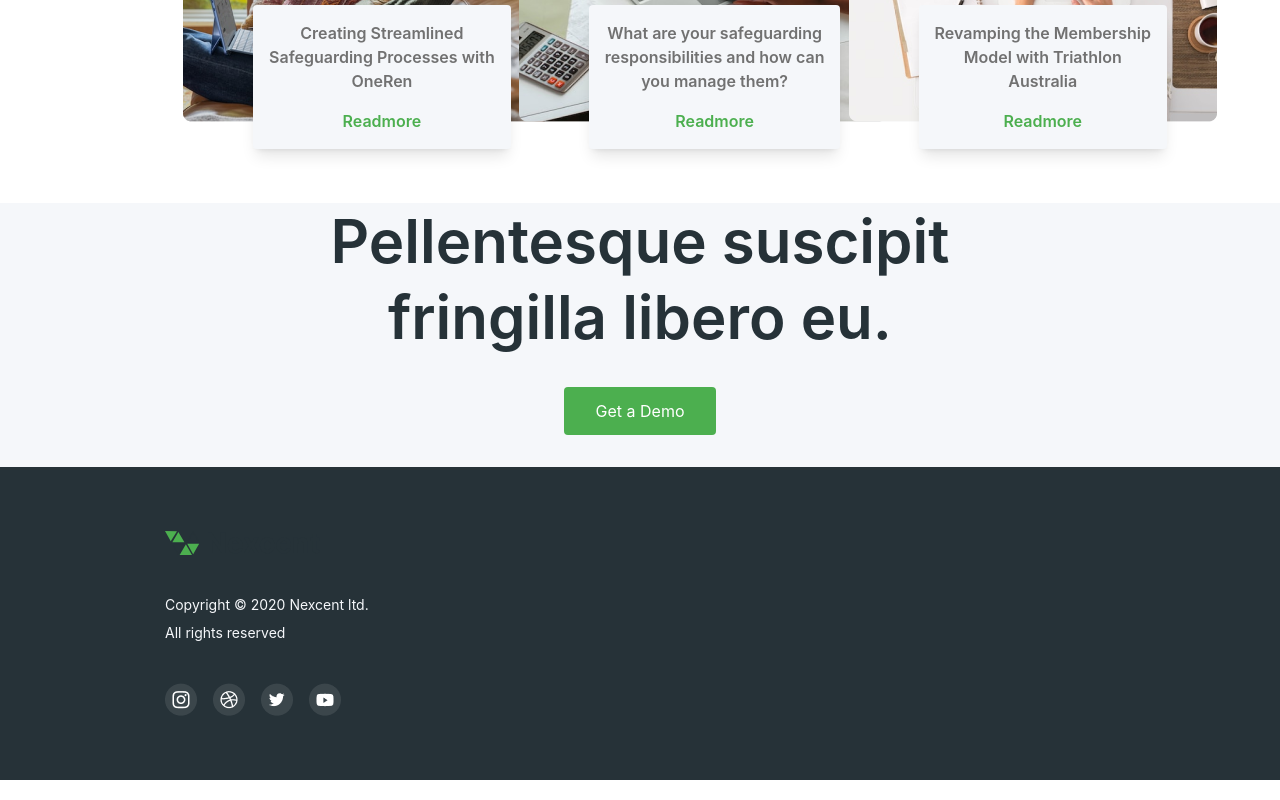
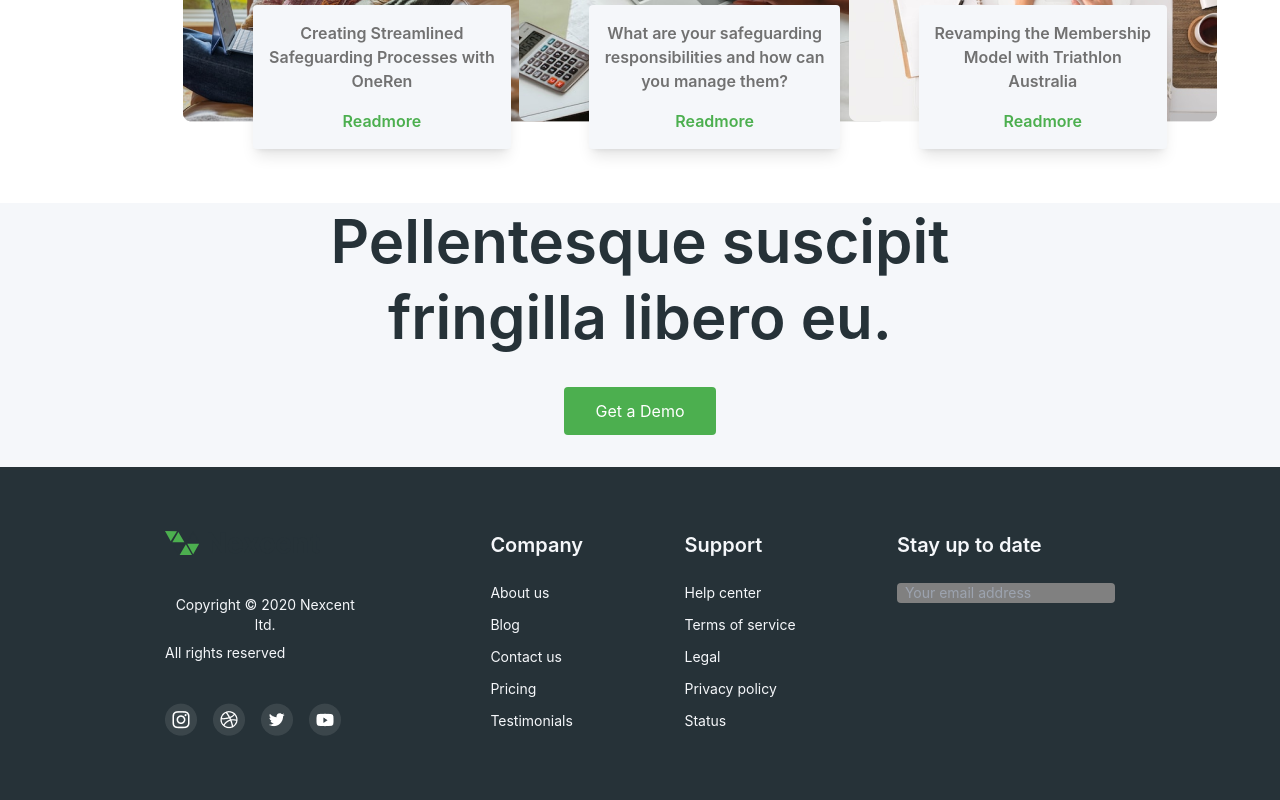
Before and after one commit to GaneshGourav/responsiveweb_page, a React (Create React App) app: page / in a window 1280 px wide. Shown: the part 3450-4250 px from the top of the page. Built offline with nearby package versions, Linux system fonts and the light colour scheme.

Commit message:
Footer page done

```diff
--- a/src/components/footer.jsx
+++ b/src/components/footer.jsx
@@ -1,28 +1,55 @@
-import companyLogo from "../assests/Logo (1).svg"
-import instaLogo from "../assests/InstaIcon.png"
+import companyLogo from "../assests/Logo (1).svg";
+import instaLogo from "../assests/InstaIcon.png";
 import InternetIcon from "../assests/webIcon.png";
-import twitterIcon from "../assests/twitterIcon.png"
-import youtubeIcon from "../assests/youtubeIcon.png"
-export const Footer = () =>{
-
-    return <>
-   <div className="flex px-[165px] py-16 items-start gap-[125px] bg-[#263238] font-[Inter]" >
-    <div>
-        <img src={companyLogo} className="text-white" alt="" />
-        <p className="text-[#F5F7FA] text-sm mt-10">Copyright © 2020 Nexcent ltd.</p>
-        <p className="text-[#F5F7FA] text-sm text-left mt-2">All rights reserved</p>
-        <div className="flex gap-4 mt-10">
-<img src={instaLogo} alt="" />
-<img src={InternetIcon} alt="" />
-<img src={twitterIcon} alt="" />
-<img src={youtubeIcon} alt="" />
+import twitterIcon from "../assests/twitterIcon.png";
+import youtubeIcon from "../assests/youtubeIcon.png";
+export const Footer = () => {
+  return (
+    <>
+      <div className="flex px-[165px] py-16 justify-between items-start gap-[125px] bg-[#263238] font-[Inter]">
+        <div>
+          <img src={companyLogo} className="text-white" alt="" />
+          <p className="text-[#F5F7FA] text-sm mt-10">
+            Copyright © 2020 Nexcent ltd.
+          </p>
+          <p className="text-[#F5F7FA] text-sm text-left mt-2">
+            All rights reserved
+          </p>
+          <div className="flex gap-4 mt-10">
+            <img src={instaLogo} alt="instaLogo" />
+            <img src={InternetIcon} alt="websiteLogo" />
+            <img src={twitterIcon} alt="twitterLogo" />
+            <img src={youtubeIcon} alt="youtubeLogo" />
+          </div>
         </div>
-
-    </div>
-    <div></div>
-
-
-
-   </div>
+        <div className="flex items-start justify-between gap-[30px] text-[#F5F7FA] font-[Inter] text-left  w-[635px]">
+          <div>
+            <p className="text-xl font-semibold">Company</p>
+            <p className="mt-6 text-sm">About us</p>
+            <p className="mt-3 text-sm">Blog</p>
+            <p className="mt-3 text-sm">Contact us</p>
+            <p className="mt-3 text-sm">Pricing</p>
+            <p className="mt-3 text-sm">Testimonials</p>
+          </div>
+          <div>
+            <p className="text-xl font-semibold">Support</p>
+            <p className="mt-6 text-sm">Help center</p>
+            <p className="mt-3 text-sm">Terms of service</p>
+            <p className="mt-3 text-sm">Legal</p>
+            <p className="mt-3 text-sm">Privacy policy</p>
+            <p className="mt-3 text-sm">Status</p>
+          </div>
+          <div>
+            {" "}
+            <p className="text-xl font-semibold">Stay up to date</p>
+            <input
+              type="email"
+              placeholder="  Your email address"
+              className="bg-[gray] text-[#D9DBE1] rounded text-sm mt-6"
+            />
+          </div>
+        </div>
+      </div>
     </>
-}
+  );
+};
```
